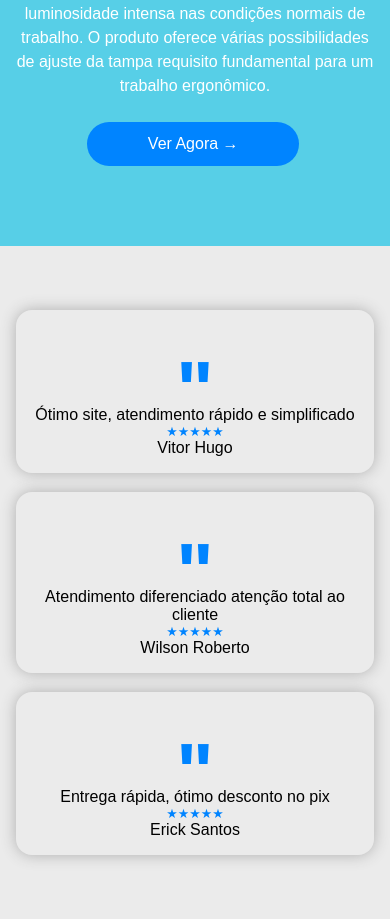
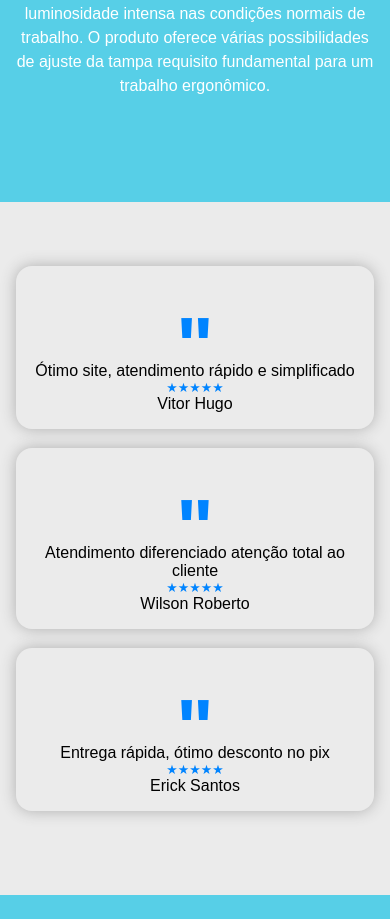
Before and after one commit to vitor521/projetoINTEGRADORFINAL, a plain HTML site: page index.html in a window 390 px wide. Shown: the part 5700-6619 px from the top of the page. Drawn offline with Linux system fonts and the light colour scheme.

Commit message:
remoção botão ver agora
decidi remover o botão Ver agora na parte da máquina de solda, aprimorar site para ficar de forma responsiva corretamente

```diff
--- a/index.html
+++ b/index.html
@@ -180,7 +180,7 @@
                 <p>Com a JOY 133DV, você terá a inversora que certa para realizar serviços em qualquer lugar! Extremamente leve e portátil para você levar o equipamento em todos os lugares. Realize sua solda sem colar o eletrodo na peça e com excelente estabilidade: possui os recursos Hot Start, Arc Force e Anti Stick.
                     A Máscara Automática de Solda – MAB 80, é constituída de polipropileno de alta densidade resistente a impactos e anti-chamas. Foi desenvolvida para proteger face e olhos do usuário contra respingos, partículas volantes, radiação UV/IV e luminosidade intensa nas condições normais de trabalho. O produto oferece várias possibilidades de ajuste da tampa requisito fundamental para um trabalho ergonômico.
                 </p>
-                <button>Ver Agora &#8594;</button>
+
             </div>
             <div class="header-bottom-side-right">
                 <img src="assets/solda.png">
```
